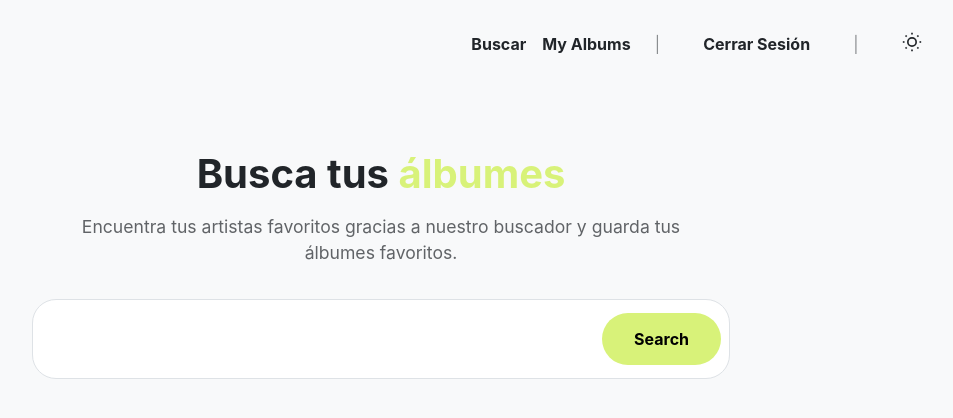
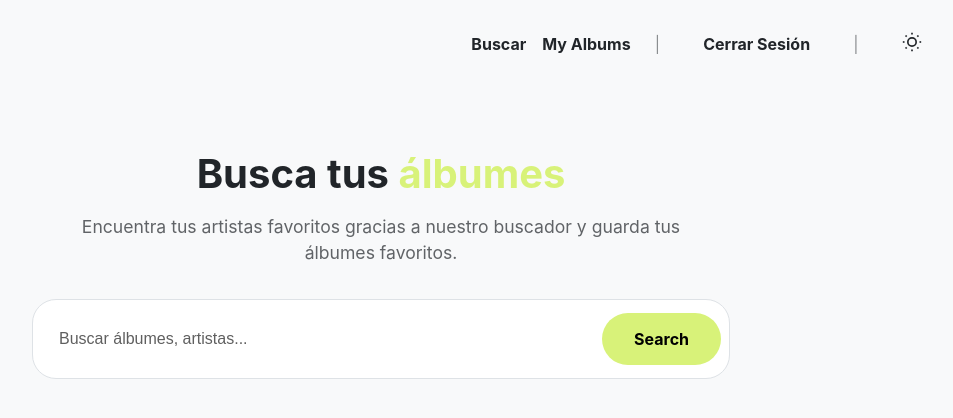
Before and after one commit to pierox-afk/-spoty-app-, a React (Vite) app: page /search in a window 1280 px wide. Shown: the top 418 px of the page, without its empty margins (259-1212 px from the left). Built offline with nearby package versions, Linux system fonts and the light colour scheme; sample sign-in values are in the browser's storage.

Commit message:
Add autofocus and placeholder to search input

```diff
--- a/src/pages/SearchPage.tsx
+++ b/src/pages/SearchPage.tsx
@@ -148,10 +148,11 @@ export default function SearchPage() {
           <form className="search-form" onSubmit={(e) => e.preventDefault()}>
             <input
               type="text"
-              placeholder=""
+              placeholder="Buscar álbumes, artistas..."
               value={query}
               onChange={(e) => setQuery(e.target.value)}
               className="search-input"
+              autoFocus
             />
             <button type="submit" className="search-button">
               Search
```
